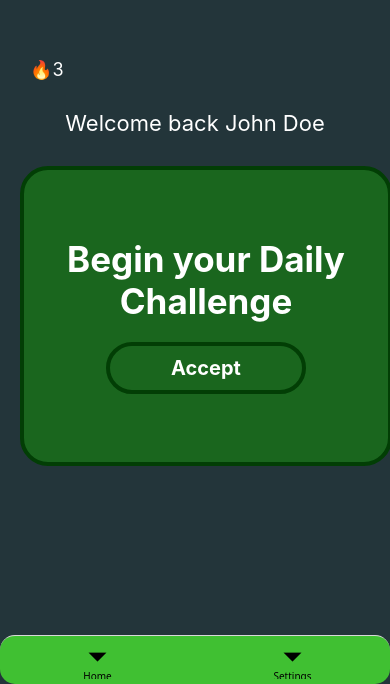
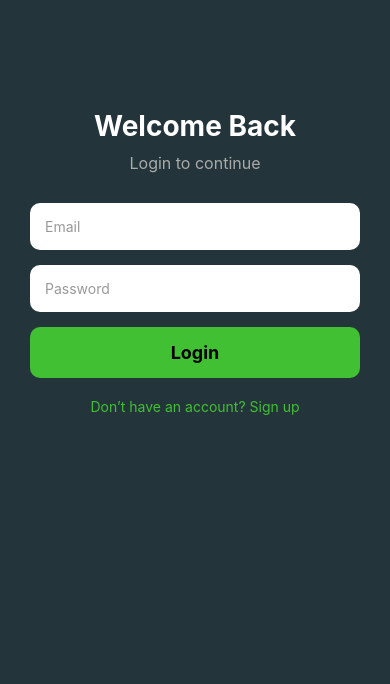
Before and after one commit to PatricioSal/EVO_App, a React Native app: screen /Login in a window 390 px wide. Shown: the part 160-844 px from the top of the page. Built offline with nearby package versions, Linux system fonts and the light colour scheme.

Commit message:
Updatede login page styling

```diff
--- a/App.js
+++ b/App.js
@@ -2,43 +2,55 @@ import { StatusBar } from 'expo-status-bar';
 import { StyleSheet, Text, View } from 'react-native';
 import { NavigationContainer } from '@react-navigation/native';
 import { createBottomTabNavigator } from '@react-navigation/bottom-tabs';
+import { createNativeStackNavigator } from '@react-navigation/native-stack';
 
 import HomeScreen from './HomeScreen';
+import LoginScreen from './Login';
 
 const Tab = createBottomTabNavigator();
+const Stack = createNativeStackNavigator();
 
 export default function App() {
   return (
     <NavigationContainer>
-      <Tab.Navigator
-        screenOptions = {{
-          headerShown: false,
-          tabBarStyle: {backgroundColor: "#40C032",
-            borderRadius: 15,
-            position: 'absolute'
-          },
-          tabBarActiveTintColor: "#000000",
-          tabBarInactiveTintColor:'#000000'
-        }}
-
-      >
-        <Tab.Screen name ="Home" component={HomeScreen} />
-        <Tab.Screen name ="Settings" component={SettnigScreen} />
-      </Tab.Navigator>
+      <Stack.Navigator screenOptions={{ headerShown: false }}>
+        {/* Login screen first */}
+        <Stack.Screen name="Login" component={LoginScreen} />
+        {/* Main app tabs after login */}
+        <Stack.Screen name="MainTabs" component={MainTabs} />
+      </Stack.Navigator>
     </NavigationContainer>
   );
 }
 
+// Bottom tabs
+function MainTabs() {
+  return (
+    <Tab.Navigator
+      screenOptions={{
+        headerShown: false,
+        tabBarStyle: {
+          backgroundColor: '#40C032',
+          borderRadius: 15,
+          position: 'absolute',
+        },
+        tabBarActiveTintColor: '#000000',
+        tabBarInactiveTintColor: '#000000',
+      }}
+    >
+      <Tab.Screen name="Home" component={HomeScreen} />
+      <Tab.Screen name="Settings" component={SettingsScreen} />
+    </Tab.Navigator>
+  );
+}
 
-
-function SettnigScreen(){
+function SettingsScreen() {
   return (
     <View style={styles.container}>
       <Text style={styles.text}>Settings</Text>
     </View>
   );
 }
-
 
 const styles = StyleSheet.create({
   container: {
--- /dev/null
+++ b/Login.js
@@ -0,0 +1,96 @@
+import React, { useState } from 'react';
+import { View, Text, TextInput, TouchableOpacity, StyleSheet } from 'react-native';
+
+export default function LoginScreen({ navigation }) {
+  const [email, setEmail] = useState('');
+  const [password, setPassword] = useState('');
+
+  const handleLogin = () => {
+    // Simple mock login validation (you can connect to a backend later)
+    if (email === 'test@example.com' && password === '1234') {
+      alert('Login Successful!');
+      navigation.replace('MainTabs'); // Go to your tab screens
+    } else {
+      alert('Invalid email or password');
+    }
+  };
+
+  return (
+    <View style={styles.container}>
+      <Text style={styles.title}>Welcome Back</Text>
+      <Text style={styles.subtitle}>Login to continue</Text>
+
+      <TextInput
+        style={styles.input}
+        placeholder="Email"
+        placeholderTextColor="#999"
+        value={email}
+        onChangeText={setEmail}
+      />
+
+      <TextInput
+        style={styles.input}
+        placeholder="Password"
+        placeholderTextColor="#999"
+        secureTextEntry
+        value={password}
+        onChangeText={setPassword}
+      />
+
+      <TouchableOpacity style={styles.loginButton} onPress={handleLogin}>
+        <Text style={styles.loginText}>Login</Text>
+      </TouchableOpacity>
+
+      <TouchableOpacity onPress={() => alert('Sign up flow coming soon!')}>
+        <Text style={styles.signupText}>Don’t have an account? Sign up</Text>
+      </TouchableOpacity>
+    </View>
+  );
+}
+
+const styles = StyleSheet.create({
+  container: {
+    flex: 1,
+    backgroundColor: '#23353A',
+    alignItems: 'center',
+    justifyContent: 'center',
+    padding: 30,
+  },
+  title: {
+    color: '#fff',
+    fontSize: 28,
+    fontWeight: 'bold',
+    marginBottom: 10,
+  },
+  subtitle: {
+    color: '#aaa',
+    fontSize: 16,
+    marginBottom: 30,
+  },
+  input: {
+    width: '100%',
+    backgroundColor: '#fff',
+    borderRadius: 10,
+    padding: 15,
+    marginBottom: 15,
+    color: '#000',
+  },
+  loginButton: {
+    backgroundColor: '#40C032',
+    borderRadius: 10,
+    paddingVertical: 15,
+    width: '100%',
+    alignItems: 'center',
+    marginBottom: 10,
+  },
+  loginText: {
+    color: '#000',
+    fontSize: 18,
+    fontWeight: 'bold',
+  },
+  signupText: {
+    color: '#40C032',
+    fontSize: 14,
+    marginTop: 10,
+  },
+});
--- a/app.json
+++ b/app.json
@@ -24,6 +24,7 @@
     },
     "web": {
       "favicon": "./assets/favicon.png"
-    }
+    },
+    "entryPoint": "./App.js"
   }
 }
--- a/package.json
+++ b/package.json
@@ -11,9 +11,9 @@
   },
   "dependencies": {
     "@expo/ngrok": "^4.1.3",
-    "@react-navigation/bottom-tabs": "^7.4.8",
+    "@react-navigation/bottom-tabs": "^7.5.0",
     "@react-navigation/native": "^7.1.18",
-    "@react-navigation/native-stack": "^7.3.27",
+    "@react-navigation/native-stack": "^7.5.0",
     "expo": "~54.0.13",
     "expo-status-bar": "~3.0.8",
     "react": "19.1.0",
```
Also changed, not shown: 1 other file (tests, documents, lock files or other folders).
